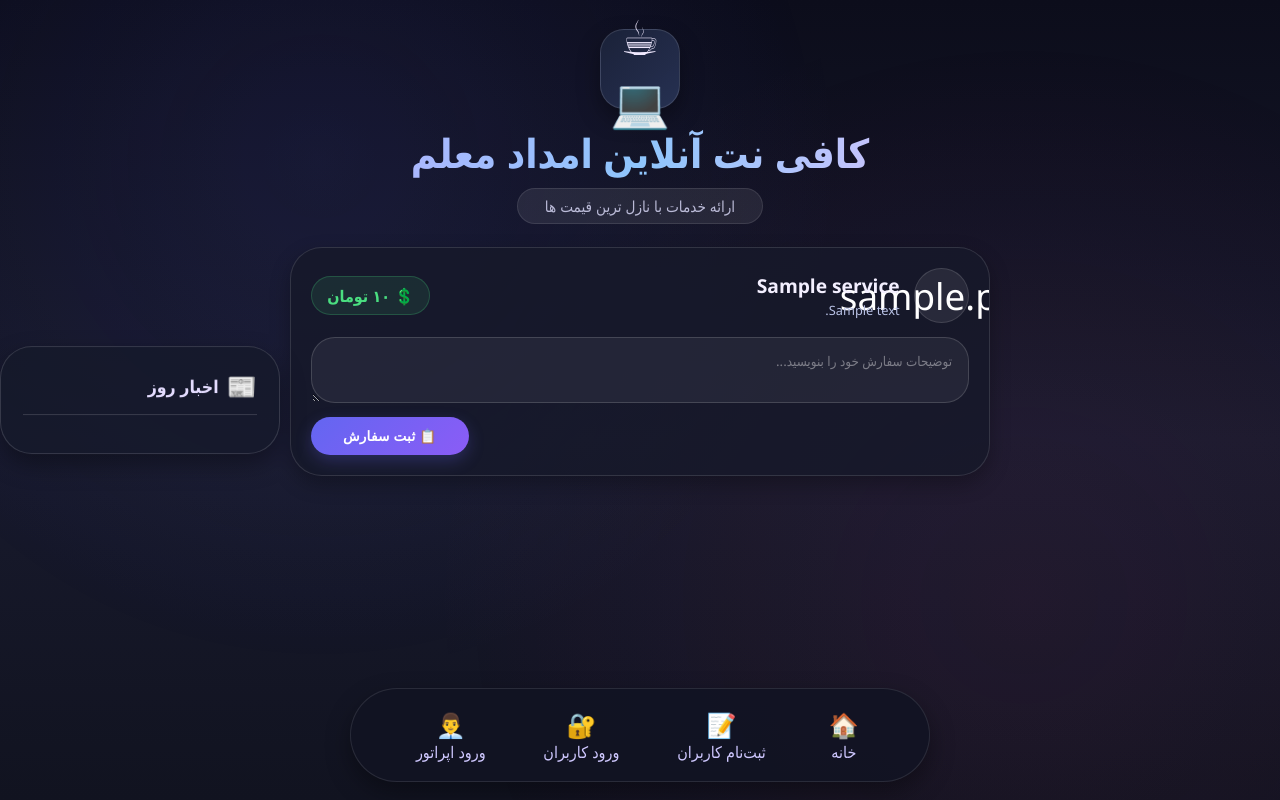
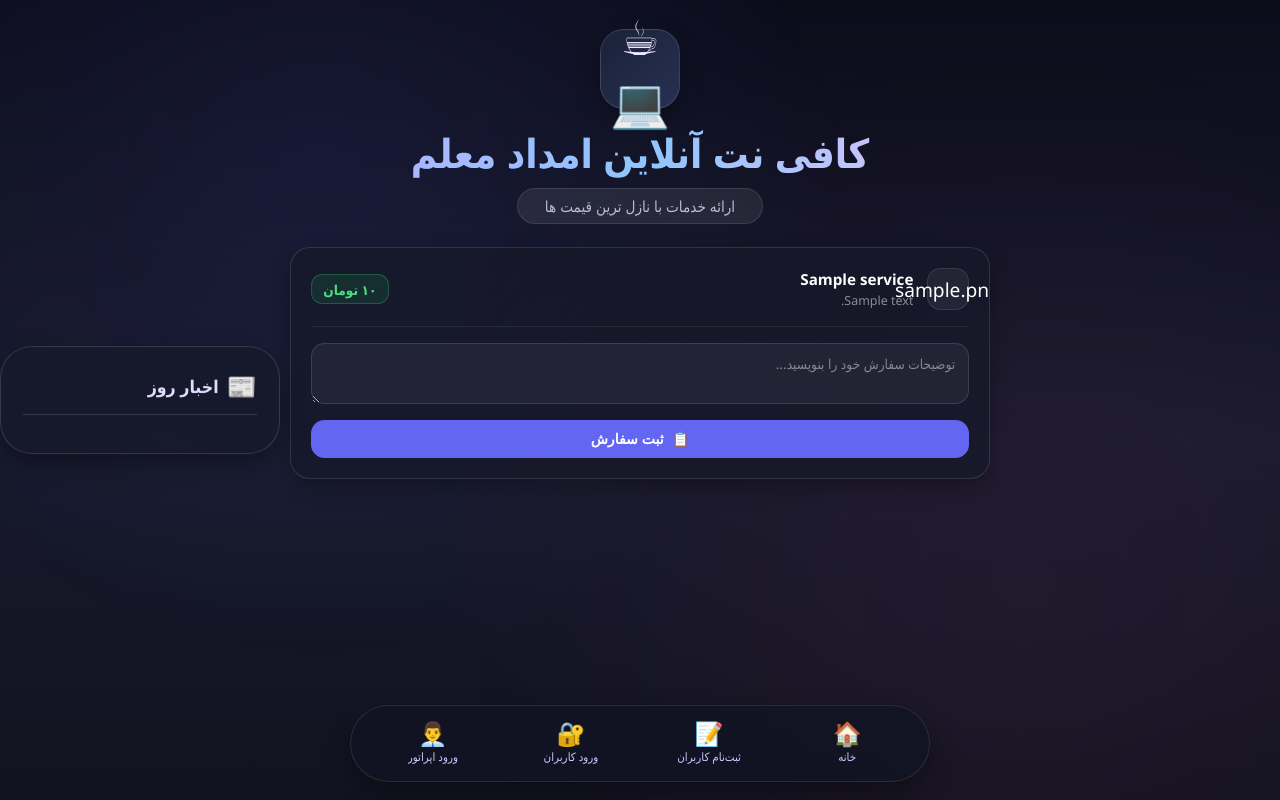
Before and after one commit to feranchesco/online_coffenet, a Django app: page / in a window 1280 px wide. Run offline with Django 5.2, Linux system fonts and the light colour scheme; tables that the repository leaves empty hold one stand-in row (values such as "Sample post"); data that the repository does not hold is empty.

Commit message:
اصلاح کارت های سرویس

```diff
--- a/static/css/main_page.css
+++ b/static/css/main_page.css
@@ -363,125 +363,159 @@ body::before {
 .service-row{
     display:flex;
     flex-direction:column;
-    gap:.9rem;
+    gap:1rem;
     padding:1.25rem;
     background:rgba(22,25,42,.82);
     border:1px solid rgba(255,255,255,.12);
-    border-radius:2rem;
+    border-radius:1.25rem;
     box-shadow:0 8px 20px rgba(0,0,0,.28);
-    transition:
-        background-color .25s,
-        border-color .25s,
-        transform .25s;
+    transition:background-color .25s, border-color .25s, transform .25s;
     contain:layout paint;
 }
-
 .service-row:hover{
-    background:rgba(28,32,52,.92);
-    border-color:rgba(255,255,255,.18);
-    transform:translateY(-2px);
+    border-color:rgba(99,102,241,.45);
 }
 
-.row-header {
-    display: flex;
-    align-items: center;
-    gap: 0.9rem;
-    flex-wrap: wrap;
+.row-header{
+    display:grid;
+    grid-template-columns:auto 1fr auto;
+    align-items:center;
+    gap:.85rem;
 }
 
 .row-icon{
-    width:55px;
-    height:55px;
+    width:42px;
+    height:42px;
+    flex-shrink:0;
     display:flex;
     align-items:center;
     justify-content:center;
-    font-size:2.3rem;
-    border-radius:50%;
-    background:rgba(255,255,255,.08);
-    border:1px solid rgba(255,255,255,.12);
+    font-size:1.2rem;
+    background:rgba(255,255,255,.06);
+    border:1px solid rgba(255,255,255,.1);
+    border-radius:.85rem;
 }
 
-.row-info {
-    flex: 1;
-    min-width: 150px;
+
+.row-info{
+    min-width:0;
 }
 
-.row-title {
-    font-weight: 700;
-    font-size: 1.2rem;
-    color: #f3efff;
+.row-title{
+    font-size:.95rem;
+    font-weight:600;
+    color:#fff;
+    white-space:nowrap;
+    overflow:hidden;
+    text-overflow:ellipsis;
 }
 
-.row-desc {
-    font-size: 0.8rem;
-    color: #b9c2e6;
-    margin-top: 0.1rem;
+.row-desc{
+    font-size:.78rem;
+    color:rgba(255,255,255,.5);
+    margin-top:.15rem;
+    white-space:nowrap;
+    overflow:hidden;
+    text-overflow:ellipsis;
 }
 
 .row-price{
+    font-size:.85rem;
+    font-weight:700;
+    color:#4ade80;
+    background:rgba(34,197,94,.12);
+    border:1px solid rgba(34,197,94,.3);
+    padding:.3rem .7rem;
+    border-radius:.7rem;
+    white-space:nowrap;
+}
+/* جداکننده */
+.row-divider{
+    height:1px;
+    background:rgba(255,255,255,.08);
+}
+.page-control{
     display:flex;
     align-items:center;
-    gap:.35rem;
-    padding:.45rem .95rem;
-    border-radius:999px;
-    background:rgba(74,222,128,.10);
-    border:1px solid rgba(74,222,128,.22);
+    justify-content:space-between;
+    gap:.75rem;
+}
+.page-control-label{
+    font-size:.82rem;
+    color:rgba(255,255,255,.65);
+}
+.page-stepper{
+    display:flex;
+    align-items:center;
+    gap:.4rem;
+}
+.step-btn{
+    width:30px;
+    height:30px;
+    border:1px solid rgba(255,255,255,.12);
+    background:rgba(255,255,255,.05);
+    color:#fff;
+    border-radius:.6rem;
+    font-size:1rem;
+    line-height:1;
+    cursor:pointer;
+    transition:border-color .2s, background-color .2s;
+}
+.step-btn.step-inc:hover{
+    border-color:rgba(34,197,94,.5);
+    background:rgba(34,197,94,.12);
     color:#4ade80;
-    font-weight:700;
-    white-space:nowrap;
 }
 
+.step-btn.step-dec:hover{
+    border-color:rgba(239,68,68,.5);
+    background:rgba(239,68,68,.12);
+    color:#f87171;
+}
 .description-input{
     width:100%;
-    min-height:55px;
     resize:vertical;
-    padding:.85rem 1rem;
-    border-radius:1.5rem;
-    background:rgba(255,255,255,.06);
-    border:1px solid rgba(255,255,255,.15);
+    background:rgba(255,255,255,.05);
+    border:1px solid rgba(255,255,255,.12);
+    border-radius:.85rem;
     color:#fff;
-    outline:none;
-    transition:
-        border-color .2s,
-        box-shadow .2s;
+    padding:.65rem .8rem;
+    font-size:.85rem;
     font-family:inherit;
+    transition:border-color .2s, box-shadow .2s;
 }
 
-.description-input::placeholder {
-    color: rgba(255, 255, 255, 0.4);
+.description-input::placeholder{
+    color:rgba(255,255,255,.45);
 }
 
 .description-input:focus{
-    border-color:#a855f7;
-    box-shadow:0 0 8px rgba(168,85,247,.25);
+    border-color:#6366f1;
+    box-shadow:0 0 8px rgba(99,102,241,.25);
+    outline:none;
 }
 
 .order-btn{
-    align-self:flex-end;
-    padding:.7rem 2rem;
+    width:100%;
+    display:flex;
+    align-items:center;
+    justify-content:center;
+    gap:.5rem;
+    padding:.7rem 1rem;
+    background:#6366f1;
     border:none;
-    border-radius:999px;
-    background:
-        linear-gradient(
-            135deg,
-            #6366f1,
-            #8b5cf6
-        );
+    border-radius:.85rem;
     color:#fff;
-    font-size:.85rem;
+    font-size:.88rem;
     font-weight:600;
     cursor:pointer;
-    letter-spacing:.2px;
-    transition:
-        transform .2s,
-        box-shadow .2s,
-        background-color .2s;
-    box-shadow:0 6px 16px rgba(99,102,241,.25);
+    transition:background-color .2s, transform .15s;
 }
-
 .order-btn:hover{
-    transform:translateY(-1px);
-    box-shadow:0 10px 18px rgba(99,102,241,.32);
+    background:#5457e0;
+}
+.order-btn:active{
+    transform:scale(.98);
 }
 
 /* دکمه پروفایل */
@@ -511,45 +545,71 @@ body::before {
 
 /* نوار پایین */
 .bottom-nav{
-    position:fixed;
-    bottom:18px;
-    left:50%;
-    transform:translateX(-50%);
-    width:calc(100% - 2rem);
-    max-width:580px;
-    display:flex;
-    justify-content:space-evenly;
-    min-height: 56px;
-    padding:.7rem .9rem;
-    background:rgba(18,20,35,.92);
-    border:1px solid rgba(255,255,255,.10);
-    border-radius:3rem;
-    box-shadow:0 10px 24px rgba(0,0,0,.35);
-    z-index:100;
+    position: fixed;
+    bottom: 18px;
+    left: 50%;
+    transform: translateX(-50%);
+
+    width: calc(100% - 2rem);
+    max-width: 580px;
+
+    display: flex;
+    align-items: center;
+
+    min-height: 72px;
+    padding: .6rem .8rem;
+
+    background: rgba(18,20,35,.92);
+    border: 1px solid rgba(255,255,255,.10);
+    border-radius: 3rem;
+    box-shadow: 0 10px 24px rgba(0,0,0,.35);
+    z-index: 100;
+
+    box-sizing: border-box;
 }
 
 .nav-item{
-    display:flex;
-    flex-direction:column;
-    align-items:center;
-    justify-content:center;
-    min-width:55px;
-    padding:.45rem;
-    border-radius:1.5rem;
-    color:#cfc8ff;
-    text-decoration:none;
-    transition:
-        color .2s,
-        background-color .2s;
+    flex: 1;
+    min-width: 0;
+
+    display: flex;
+    flex-direction: column;
+    align-items: center;
+    justify-content: center;
+
+    gap: 4px;
+
+    padding: .35rem .2rem;
+
+    border-radius: 1.5rem;
+
+    color: #cfc8ff;
+    text-decoration: none;
+
+    transition: color .2s, background-color .2s;
 }
 
-.nav-item span:first-child {
-    font-size: 1.5rem;
+.nav-item span:first-child{
+    font-size: 1.45rem;
+    line-height: 1;
+}
+
+.nav-item span:last-child{
+    display: block;
+
+    font-size:0.72rem;
+    line-height:normal;
+    padding-bottom: 2px;
+    white-space: nowrap;
+    overflow: hidden;
+    text-overflow: ellipsis;
+
+    text-align: center;
 }
 
 .nav-item:hover{
-    background:rgba(255,255,255,.08);
-    color:#fff;
+    background: rgba(255,255,255,.08);
+    color: #fff;
 }
 
 /* Modal عمومی */
--- a/static/js/home.js
+++ b/static/js/home.js
@@ -232,11 +232,24 @@
                             <div class="row-title">${svc.title || 'بدون عنوان'}</div>
                             <div class="row-desc">${description}</div>
                         </div>
-                        <div class="row-price">💲 ${priceDisplay}</div>
+                        <div class="row-price">${priceDisplay}</div>
                     </div>
-                     ${isPricePerPage ? `<p>تعداد صفحات/اسلاید ها</p> <input class="page-counter" type="number" min="1" max="100" value="1" data-index="${i}">` : ''}
+                    ${isPricePerPage ? `
+                    <div class="row-divider"></div>
+                    <div class="page-control">
+                        <span class="page-control-label">تعداد صفحات/اسلایدها</span>
+                        <div class="page-stepper">
+                            <button type="button" class="step-btn step-dec" data-action="dec" data-index="${i}">−</button>
+                            <input class="page-counter" type="number" min="1" max="100" value="1" data-index="${i}">
+                            <button type="button" class="step-btn step-inc" data-action="inc" data-index="${i}">+</button>
+                        </div>
+                    </div>` : ''}
+                    <div class="row-divider"></div>
                     <textarea class="description-input" placeholder="توضیحات سفارش خود را بنویسید..." rows="2"></textarea>
-                    <button class="order-btn" data-index="${i}">📋 ثبت سفارش</button>
+                    <button class="order-btn" data-index="${i}">
+                        <span class="order-btn-icon">📋</span>
+                        ثبت سفارش
+                    </button>
                 </div>
             `;
         }).join('');
```
Also changed, not shown: other parts of static/css/main_page.css (+15 -15 lines).
